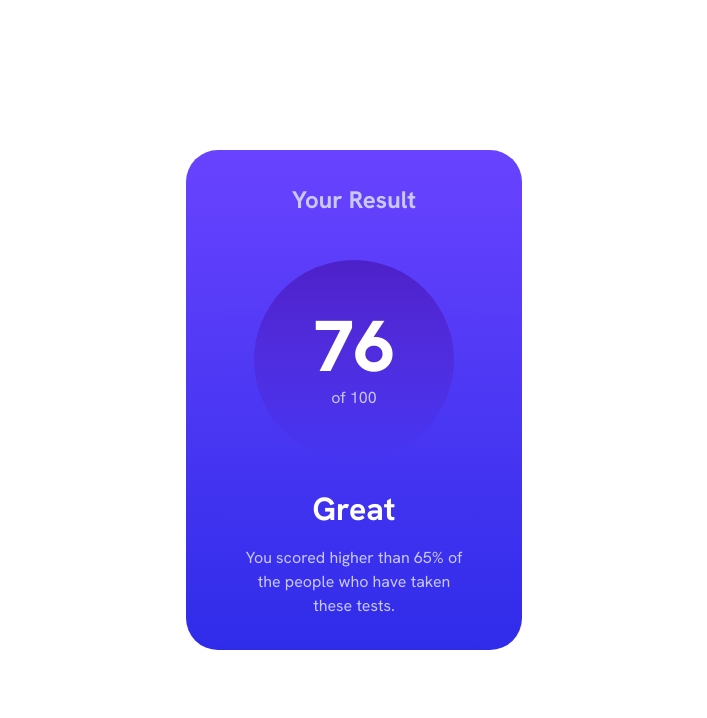
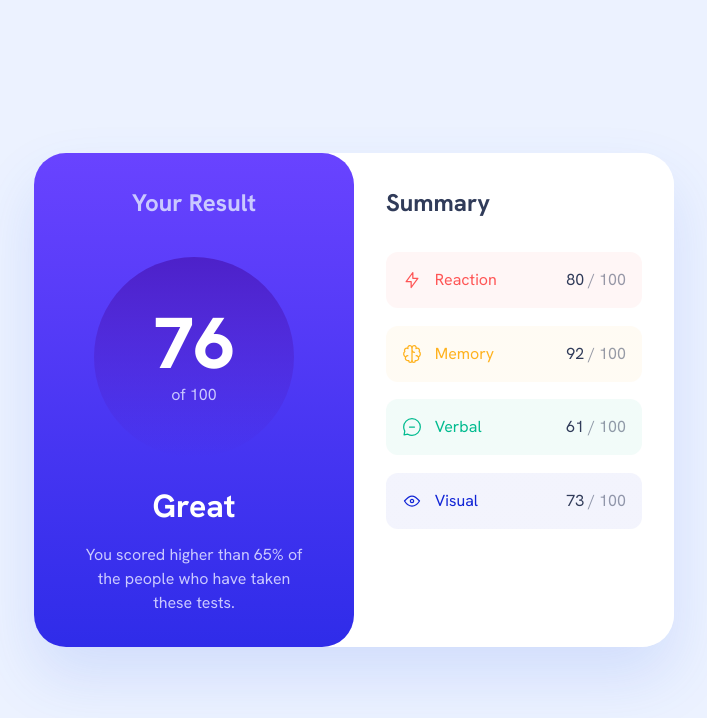
Before and after one commit to zowieerickson/results-summary-component, a React (Vite) app: page / in a window 1280 px wide. Shown: the top 718 px of the page, without its empty margins (286-993 px from the left). Built offline with nearby package versions, Linux system fonts and the light colour scheme.

Commit message:
create and design summary section

```diff
--- a/src/App.css
+++ b/src/App.css
@@ -1,23 +1,13 @@
-/* File: font.css */
-@font-face {
-  font-family: "Hanken Grotesk";
-  src: url('./assets/fonts/HankenGrotesk-VariableFont_wght.ttf');
-}
-
-* {
-  margin: 0;
-  padding: 0;
-}
-
 #root {
   max-width: 1280px;
   margin: 0 auto;
   padding: 2rem;
   text-align: center;
-  font-family: "Hanken Grotesk";
 }
 
-/* Reusable Styles */
-.light-blue {
-  color: #CAC9FF;
+.results-summary {
+  display: flex;
+  box-shadow: 0px 30px 60px rgba(61, 108, 236, 0.15);
+  background-color: #fff;
+  border-radius: 33.5px;
 }
--- a/src/App.jsx
+++ b/src/App.jsx
@@ -3,14 +3,16 @@ import reactLogo from './assets/react.svg'
 import viteLogo from '/vite.svg'
 import './App.css'
 import Result from './components/Result'
+import Summary from './components/Summary'
 
 function App() {
   const [count, setCount] = useState(0)
 
   return (
-    <>
+    <div className="results-summary">
       <Result />
-    </>
+      <Summary />
+    </div>
   )
 }
 
--- a/src/components/Summary.jsx
+++ b/src/components/Summary.jsx
@@ -0,0 +1,67 @@
+import '../styles/summary.css'
+import reactionLogo from '../assets/images/icon-reaction.svg'
+import memoryLogo from '../assets/images/icon-memory.svg'
+import verbalLogo from '../assets/images/icon-verbal.svg'
+import visualLogo from '../assets/images/icon-visual.svg'
+
+export default function Summary() {
+    return (
+       <section className="summary">
+            <h2 className="summary-title">Summary</h2>
+            <div className='summary-categories'>
+                <div className="summary-category reaction">
+                    <div className="summary-category-title">
+                        <img src={reactionLogo}
+                        className="summary-category-image"
+                        alt=""
+                        width="20px"
+                        />
+                        <p>Reaction</p>
+                    </div>
+                    <div className="summary-score">
+                        <p>80 <span className="summary-score-max">/ 100</span></p>
+                    </div>
+                </div>
+                <div className="summary-category memory">
+                    <div className="summary-category-title">
+                        <img src={memoryLogo}
+                        className="summary-category-image"
+                        alt=""
+                        width="20px"
+                        />
+                        <p>Memory</p>
+                    </div>
+                    <div className="summary-score">
+                        <p>92 <span className="summary-score-max">/ 100</span></p>
+                    </div>
+                </div>
+                <div className="summary-category verbal">
+                    <div className="summary-category-title">
+                        <img src={verbalLogo}
+                        className="summary-category-image"
+                        alt=""
+                        width="20px"
+                        />
+                        <p>Verbal</p>
+                    </div>
+                    <div className="summary-score">
+                        <p>61 <span className="summary-score-max">/ 100</span></p>
+                    </div>
+                </div>
+                <div className="summary-category visual">
+                    <div className="summary-category-title">
+                        <img src={visualLogo}
+                        className="summary-category-image"
+                        alt=""
+                        width="20px"
+                        />
+                        <p>Visual</p>
+                    </div>
+                    <div className="summary-score">
+                        <p>73 <span className="summary-score-max">/ 100</span></p>
+                    </div>
+                </div>
+            </div>
+       </section>
+    )
+}
--- a/src/index.css
+++ b/src/index.css
@@ -1,26 +1,29 @@
+/* File: font.css */
+@font-face {
+  font-family: "Hanken Grotesk";
+  src: url('./assets/fonts/HankenGrotesk-VariableFont_wght.ttf');
+}
+
+* {
+  margin: 0;
+  padding: 0;
+  box-sizing: border-box;
+}
+
 :root {
-  font-family: Inter, system-ui, Avenir, Helvetica, Arial, sans-serif;
+  font-family: "Hanken Grotesk", system-ui, Avenir, Helvetica, Arial, sans-serif;
   line-height: 1.5;
   font-weight: 400;
 
   color-scheme: light dark;
   color: rgba(255, 255, 255, 0.87);
-  background-color: #242424;
+  background-color: #ECF2FF;
 
   font-synthesis: none;
   text-rendering: optimizeLegibility;
   -webkit-font-smoothing: antialiased;
   -moz-osx-font-smoothing: grayscale;
   -webkit-text-size-adjust: 100%;
-}
-
-a {
-  font-weight: 500;
-  color: #646cff;
-  text-decoration: inherit;
-}
-a:hover {
-  color: #535bf2;
 }
 
 body {
@@ -31,39 +34,7 @@ body {
   min-height: 100vh;
 }
 
-h1 {
-  font-size: 3.2em;
-  line-height: 1.1;
+/* Reusable Styles */
+.light-blue {
+  color: #CAC9FF;
 }
-
-button {
-  border-radius: 8px;
-  border: 1px solid transparent;
-  padding: 0.6em 1.2em;
-  font-size: 1em;
-  font-weight: 500;
-  font-family: inherit;
-  background-color: #1a1a1a;
-  cursor: pointer;
-  transition: border-color 0.25s;
-}
-button:hover {
-  border-color: #646cff;
-}
-button:focus,
-button:focus-visible {
-  outline: 4px auto -webkit-focus-ring-color;
-}
-
-@media (prefers-color-scheme: light) {
-  :root {
-    color: #213547;
-    background-color: #ffffff;
-  }
-  a:hover {
-    color: #747bff;
-  }
-  button {
-    background-color: #f9f9f9;
-  }
-}
--- a/src/styles/result.css
+++ b/src/styles/result.css
@@ -1,13 +1,13 @@
 .results {
     padding: 2em 3em;
-    max-width: 240px;
+    width: 320px;
     color: #fff;
     background: linear-gradient(180deg, #7755FF 0%, #6943FF 0.01%, #2F2CE9 100%);
     border-radius: 32px;
 }
 
 .result-title {
-    margin-bottom: 1.75em;
+    margin-bottom: 1.5em;
 }
 
 .result-score {
--- /dev/null
+++ b/src/styles/summary.css
@@ -0,0 +1,63 @@
+.summary {
+    background-color: #fff;
+    padding: 2em 2em;
+    width: 320px;
+    color: #303B59;
+    border-radius: 32px;
+}
+
+.summary-title {
+    text-align: left;
+    margin-bottom: 1.3em;
+}
+
+.summary-categories {
+    display: flex;
+    flex-direction: column;
+    gap: 1.1em
+}
+
+.summary-category {
+    display: flex;
+    justify-content: space-between;
+    border-radius: 12px;
+    padding: 1em;
+}
+
+.summary-category-image {
+    margin-right: .8em;
+}
+
+.summary-category-title {
+    display: flex;
+}
+
+.summary-score {
+    color: #303B59;
+}
+
+.summary-score-max {
+    opacity: 0.5;
+}
+
+
+
+.reaction {
+    color: #FF5555;
+    background: linear-gradient(0deg, rgba(255, 255, 255, 0.95), rgba(255, 255, 255, 0.95)), #FF5555;
+}
+
+.memory {
+    color: #FFB21E;
+    background: linear-gradient(0deg, rgba(255, 255, 255, 0.95), rgba(255, 255, 255, 0.95)), #FFB21E;
+}
+
+.verbal {
+    color: #00BB8F;
+    background: linear-gradient(0deg, rgba(255, 255, 255, 0.95), rgba(255, 255, 255, 0.95)), #00BB8F;
+}
+
+.visual {
+    color: #1125D6;
+    background: linear-gradient(0deg, rgba(255, 255, 255, 0.95), rgba(255, 255, 255, 0.95)), #1125D6;
+}
```
